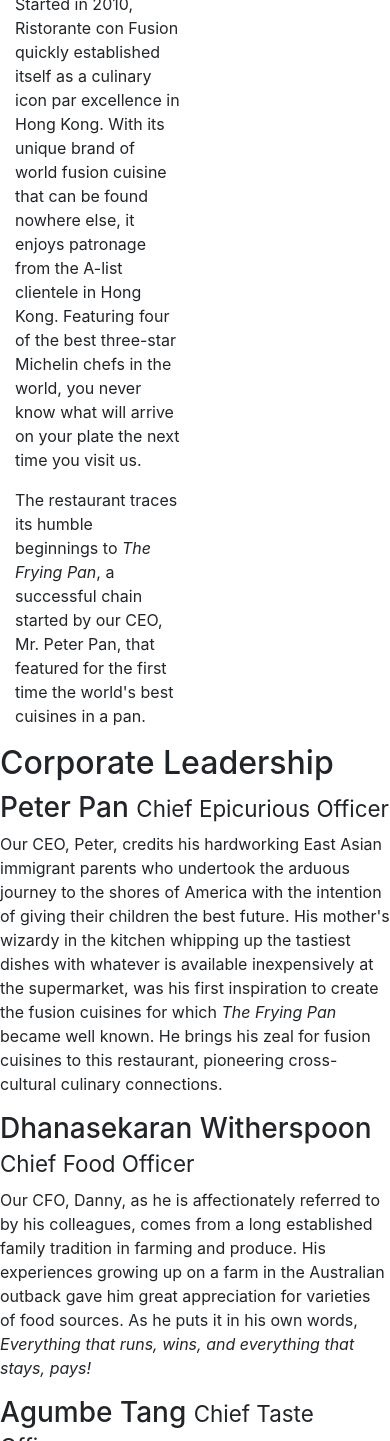
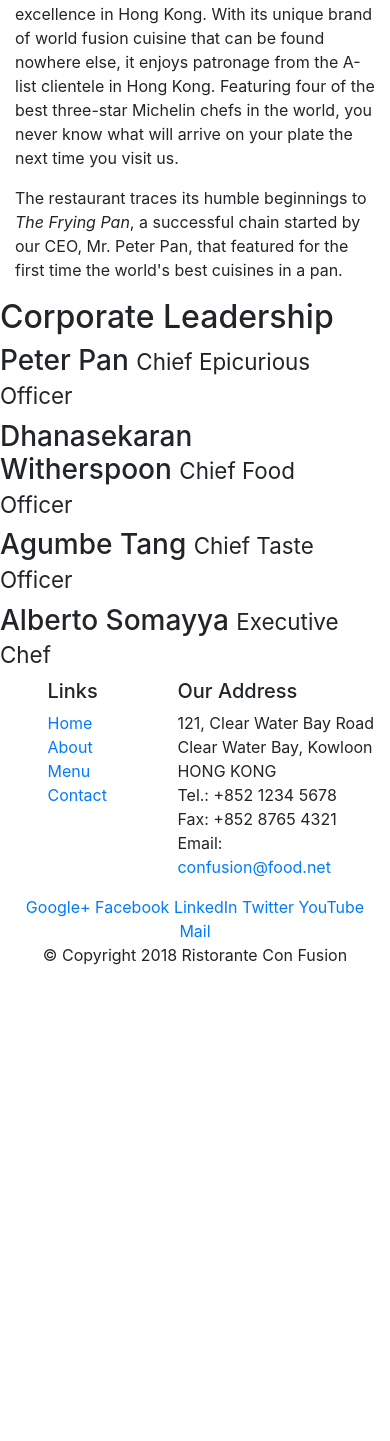
Before and after one commit to Joyshree/first-assignment, a website: page aboutus.html in a window 390 px wide. Shown: the part 559-2000 px from the top of the page. After the commit the page ends 1542 px from the top, so only its background shows below. Drawn offline with nearby package versions, Linux system fonts and the light colour scheme.

Commit message:
update task 2 and complete task 3

```diff
--- a/aboutus.html
+++ b/aboutus.html
@@ -37,27 +37,27 @@
         </div>
 
         <div class="row">
-            <div class="col-6 col-sm-6">
+            <div class="col-12 col-sm-6">
                 <h2>Our History</h2>
                 <p>Started in 2010, Ristorante con Fusion quickly established itself as a culinary icon par excellence in Hong Kong. With its unique brand of world fusion cuisine that can be found nowhere else, it enjoys patronage from the A-list clientele in Hong Kong.  Featuring four of the best three-star Michelin chefs in the world, you never know what will arrive on your plate the next time you visit us.</p>
                 <p>The restaurant traces its humble beginnings to <em>The Frying Pan</em>, a successful chain started by our CEO, Mr. Peter Pan, that featured for the first time the world's best cuisines in a pan.</p>
             </div>
-            <div>
+            <div class="col col-sm">
             </div>
         </div>
 
 
         <div class="row">
-            <div>
+            <div class="row-content">
                 <h2>Corporate Leadership</h2>
                 <h3>Peter Pan <small>Chief Epicurious Officer</small></h3>
-                <p>Our CEO, Peter, credits his hardworking East Asian immigrant parents who undertook the arduous journey to the shores of America with the intention of giving their children the best future. His mother's wizardy in the kitchen whipping up the tastiest dishes with whatever is available inexpensively at the supermarket, was his first inspiration to create the fusion cuisines for which <em>The Frying Pan</em> became well known. He brings his zeal for fusion cuisines to this restaurant, pioneering cross-cultural culinary connections.</p>
+                <p class="d-none d-sm-block">Our CEO, Peter, credits his hardworking East Asian immigrant parents who undertook the arduous journey to the shores of America with the intention of giving their children the best future. His mother's wizardy in the kitchen whipping up the tastiest dishes with whatever is available inexpensively at the supermarket, was his first inspiration to create the fusion cuisines for which <em>The Frying Pan</em> became well known. He brings his zeal for fusion cuisines to this restaurant, pioneering cross-cultural culinary connections.</p>
                 <h3>Dhanasekaran Witherspoon <small>Chief Food Officer</small></h3>
-                <p>Our CFO, Danny, as he is affectionately referred to by his colleagues, comes from a long established family tradition in farming and produce. His experiences growing up on a farm in the Australian outback gave him great appreciation for varieties of food sources. As he puts it in his own words, <em>Everything that runs, wins, and everything that stays, pays!</em></p>
+                <p class="d-none d-sd-block">Our CFO, Danny, as he is affectionately referred to by his colleagues, comes from a long established family tradition in farming and produce. His experiences growing up on a farm in the Australian outback gave him great appreciation for varieties of food sources. As he puts it in his own words, <em>Everything that runs, wins, and everything that stays, pays!</em></p>
                 <h3>Agumbe Tang <small>Chief Taste Officer</small></h3>
-                <p>Blessed with the most discerning gustatory sense, Agumbe, our CTO, personally ensures that every dish that we serve meets his exacting tastes. Our chefs dread the tongue lashing that ensues if their dish does not meet his exacting standards. He lives by his motto, <em>You click only if you survive my lick.</em></p>
+                <p class="d-none d-sm-block">Blessed with the most discerning gustatory sense, Agumbe, our CTO, personally ensures that every dish that we serve meets his exacting tastes. Our chefs dread the tongue lashing that ensues if their dish does not meet his exacting standards. He lives by his motto, <em>You click only if you survive my lick.</em></p>
                 <h3>Alberto Somayya <small>Executive Chef</small></h3>
-                <p>Award winning three-star Michelin chef with wide International experience having worked closely with whos-who in the culinary world, he specializes in creating mouthwatering Indo-Italian fusion experiences. He says, <em>Put together the cuisines from the two craziest cultures, and you get a winning hit! Amma Mia!</em></p>
+                <p class="d-none d-sm-block">Award winning three-star Michelin chef with wide International experience having worked closely with whos-who in the culinary world, he specializes in creating mouthwatering Indo-Italian fusion experiences. He says, <em>Put together the cuisines from the two craziest cultures, and you get a winning hit! Amma Mia!</em></p>
             </div>
        </div>
 
--- a/css/styles.css
+++ b/css/styles.css
@@ -3,3 +3,10 @@
     background-color: #be99c9;
 	color:#ffffff;
 }
+@media (max-width: 540px) {
+.row-content{
+
+	max-width:340px;
+}
+
+ }
```
